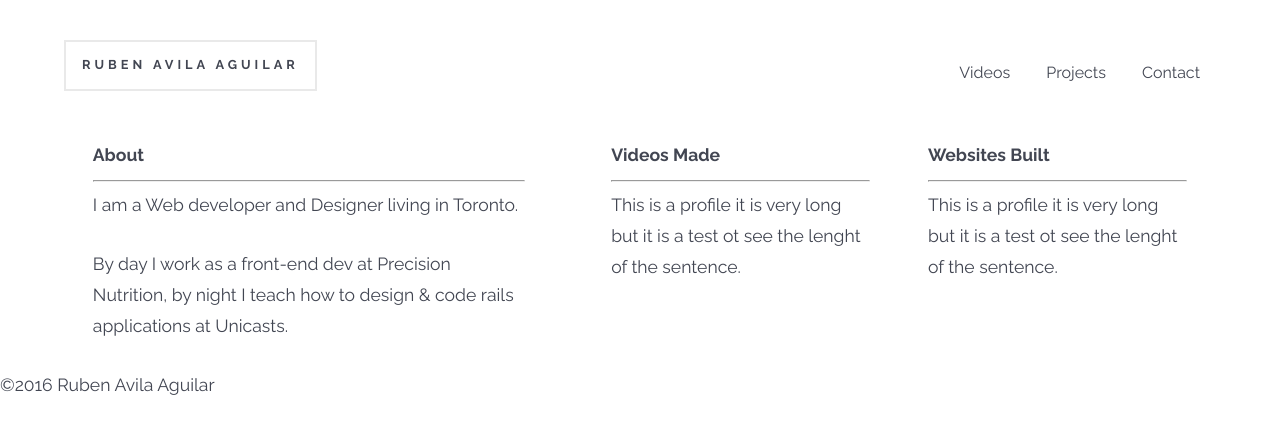
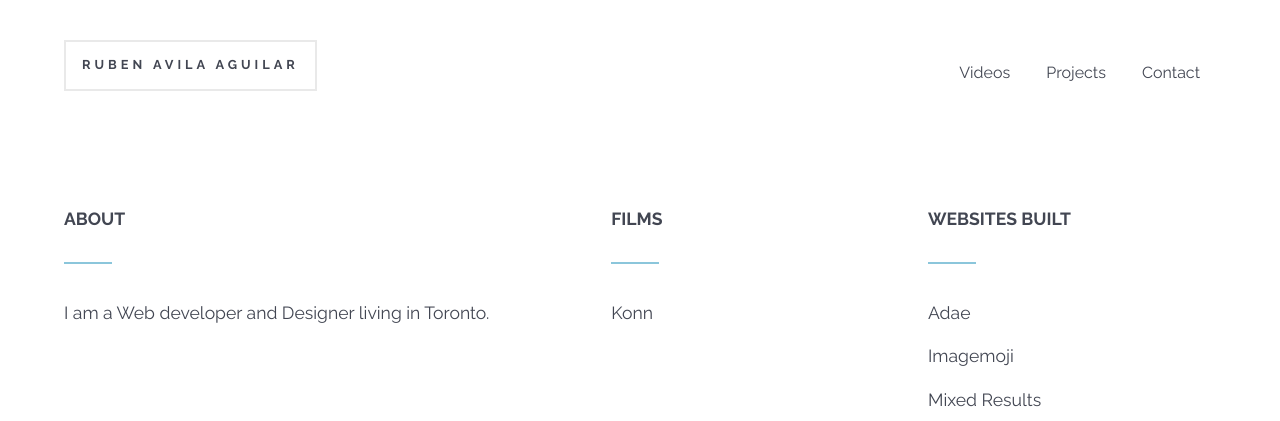
Before and after one commit to rubsav/rubsav.github.io, a plain HTML site: page index.html in a window 1280 px wide. Shown: the top 421 px of the page. Drawn offline with Linux system fonts and the light colour scheme.

```diff
--- a/index.html
+++ b/index.html
@@ -20,17 +20,19 @@
 				<h2>About</h2>
 				<hr>
 				<p>I am a Web developer and Designer living in Toronto.</p>
-				<p>By day I work as a front-end dev at Precision Nutrition, by night I teach how to design &amp; code rails applications at Unicasts.</p>
+				<p></p>
 			</div>
-			<div class="col-2 homepage_content">
-				<h2>Videos Made</h2>
+			<div class="col-2 videos homepage_content">
+				<h2>Films</h2>
 				<hr>
-				<p>This is a profile it is very long but it is a test ot see the lenght of the sentence.</p>
+				<a href="https://www.youtube.com/watch?v=hbhwdCdWyvM"><p>Konn</p></a>
 			</div>
-			<div class="col-3 homepage_content">
+			<div class="col-3 apps homepage_content">
 				<h2>Websites Built</h2>
 				<hr>
-				<p>This is a profile it is very long but it is a test ot see the lenght of the sentence.</p>
+				<a href="https://adae.herokuapp.com/"><p>Adae</p></a>
+				<a href="https://imagemoji.herokuapp.com/"> <p>Imagemoji</p></a>
+				<a href="https://mixed-results.herokuapp.com/"><p>Mixed Results</p></a>
 			</div>
 		</div>
 
--- a/stylesheets/application.scss
+++ b/stylesheets/application.scss
@@ -1,5 +1,4 @@
 @import 'normalize.css';
-@import 'welcome.scss';
 
 $dark:#424652;
 $light:#9a9da4;
@@ -114,3 +113,4 @@
 		}
 	}
 }
+@import 'welcome.scss';
--- a/stylesheets/welcome.scss
+++ b/stylesheets/welcome.scss
@@ -36,7 +36,13 @@
 	p {
 		margin: 0 0 .75em 0;
 	}
+}
+
 	.about {
 		padding: 0 7.5% 0 0;
 	}
-}
+	.about,.apps,.videos {
+		a {
+		text-decoration: none;
+		}
+	}
```
Also changed, not shown: stylesheets/application.css, 1 other file.
